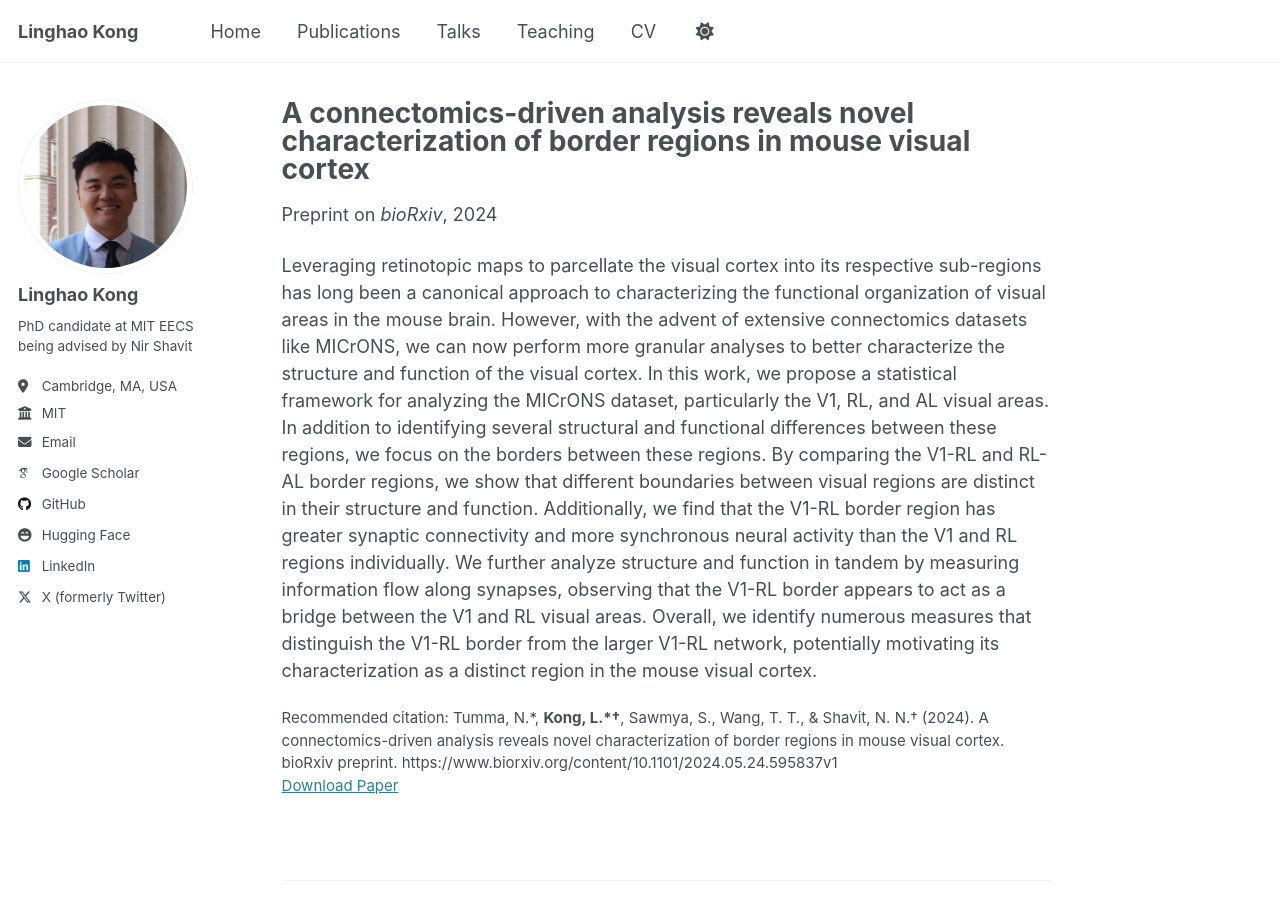
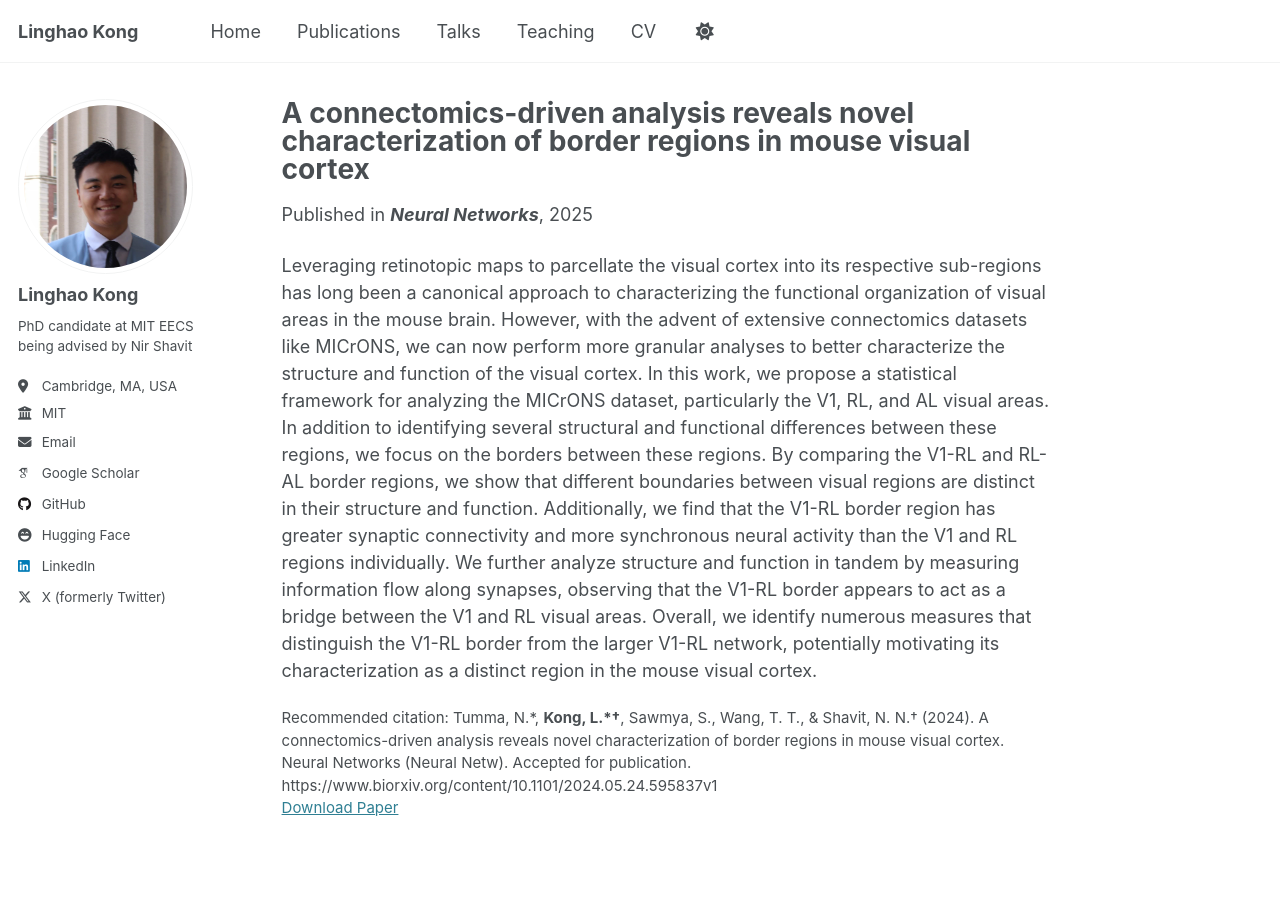
Before and after one commit to Lin-K76/Lin-K76.github.io, a Jekyll site: the page built from _publications/2024-connectomics.md, in a window 1280 px wide and 900 px high. Built offline with Jekyll 4.4.1, drawn with Linux system fonts in a browser that asks for light colours; some web fonts are replaced.

Commit message:
Updates publications

```diff
--- a/_publications/2024-connectomics.md
+++ b/_publications/2024-connectomics.md
@@ -1,16 +1,15 @@
 ---
 title: "A connectomics-driven analysis reveals novel characterization of border regions in mouse visual cortex"
 collection: publications
-preprint: true
 category: manuscripts
 permalink: /publication/2024-connectomics
 excerpt: ''
-date: 2024-05-26
-venue: 'bioRxiv'
+date: 2025-05-26
+venue: 'Neural Networks'
 selected: true
 paperurl: 'https://www.biorxiv.org/content/10.1101/2024.05.24.595837v2'
 authors: 'Neehal Tumma*, <strong>Linghao Kong*†</strong>, Shashata Sawmya, Tony T. Wang, & Nir N. Shavit†'
-citation: 'Tumma, N.*, <strong>Kong, L.*†</strong>, Sawmya, S., Wang, T. T., & Shavit, N. N.† (2024). A connectomics-driven analysis reveals novel characterization of border regions in mouse visual cortex. bioRxiv preprint. https://www.biorxiv.org/content/10.1101/2024.05.24.595837v1'
+citation: 'Tumma, N.*, <strong>Kong, L.*†</strong>, Sawmya, S., Wang, T. T., & Shavit, N. N.† (2024). A connectomics-driven analysis reveals novel characterization of border regions in mouse visual cortex. Neural Networks (Neural Netw). Accepted for publication. https://www.biorxiv.org/content/10.1101/2024.05.24.595837v1'
 ---
 
 
```
Also changed, not shown: _pages/about.md (+1 -0 lines).
